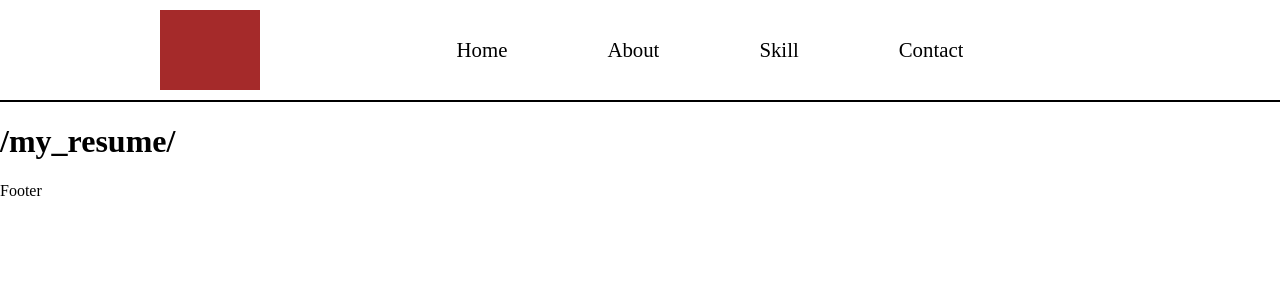
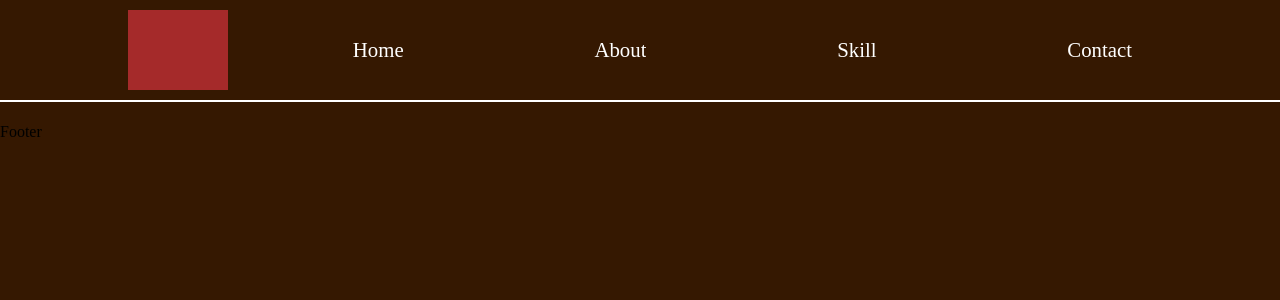
Before and after one commit to Ilia-Kvaratskhelia1/my_resume, a React (Vite) app: page /my_resume/about in a window 1280 px wide. Shown: the top 300 px of the page. Built offline with nearby package versions, Linux system fonts and the light colour scheme.

Commit message:
home page not full

```diff
--- a/src/App.css
+++ b/src/App.css
@@ -2,6 +2,7 @@ body{
   margin: 0px;
   padding: 0%;
   box-sizing: border-box;
+  background-color:rgb(53, 24, 1);
 }
 
 /* #root {
--- a/src/components/Component.css
+++ b/src/components/Component.css
@@ -1,31 +1,78 @@
-/*
-.animatedName {
-    color: hsl(0, 0%, 28%);
-    font-size: 30px!important;
-    font-family: monospace;
-    letter-spacing: 4px!important;
-    text-transform: uppercase;
-    flex-wrap: wrap;
-  } */
+section{
+  width: 100%;
+  height: 500px;
+  display: flex;
+  justify-content: center;
 
-/* .animatedName {
-    padding: 64px;
-    background: linear-gradient(to right, hsl(0, 0%, 30%) 0, hsl(0, 0%, 100%) 10%, hsl(0, 0%, 30%) 20%);
-    -webkit-background-clip: text;
-    -webkit-text-fill-color: transparent;
-    animation: shine 3s infinite linear;
-  }
+}
+.container{
+  width: 100%;
+  height: auto;
+  display: flex;
+  flex-direction: column;
+  position: relative;
+  align-items: center;
+  justify-content: center;
+  /* justify-content: space-between; */
+}
+.titles{
+  width: 80%;
+  color: white;
+  z-index: 10000;
+}
+.titles h1{
+  font-size: 1.9rem;
+}
+.titles h2{
+  font-size: 1.6rem;
+}
+.fullName{
+  color: red;
+
+}
+
+.resumeImg{
+  width: 100%;
+  height: 100%;
+  position: absolute;
+}
+.resumeImg img{
+  width: 100%;
+  height: 100%;
+}
 
 
+.coverText{
+  color: white;
+}
 
-@keyframes shine {
-    0% {
-      background-position: 0;
-    }
-    60% {
-      background-position: 600px;
-    }
-    100% {
-      background-position: 600px;
-    }
-  } */
+.skills{
+  width: 100%;
+  height: auto;
+}
+.containerSkill{
+  width: 100%;
+  display: flex;
+  flex-wrap: wrap;
+}
+
+.skillsLang{
+  width:100%;
+  height: 280px;
+  display: flex;
+  flex-direction: column;
+  align-items: center;
+  border: 2px solid red;
+  /* justify-content: center; */
+}
+
+
+.skillLogo{
+  width:200px;
+  height: 200px;
+}
+
+/* //  "location": "City, Country",
+//   "email": "your.email@example.com",
+//   "phone": "123-456-7890",
+//   "website": "https://www.yourwebsite.com" */
--- a/src/components/Home.jsx
+++ b/src/components/Home.jsx
@@ -1,8 +1,5 @@
 import React from 'react'
 import "./Component.css"
-import Header from '../sections/Header'
-import Footer from '../sections/Footer'
-import { Outlet } from 'react-router-dom'
 import info from "..//info.json"
 function Home() {
   console.log(info.personalinformation.profileImg)
@@ -10,9 +7,25 @@ function Home() {
 
     <>
       <section className='HomeSect'>
-      <h1 className='animatedName'>{info.personalinformation.name} {info.personalinformation.lastName}</h1>
-      <h2>{info.personalinformation.jobTitle}</h2>
-      <img src={info.personalinformation.profileImg} alt="" />
+     <div className="container">
+     <div className="titles">
+     <h1 className='animatedName'>Hello, I'm <span className='fullName' >{info.personalinformation.name} {info.personalinformation.lastName}</span></h1>
+    <h2>{info.personalinformation.jobTitle}</h2>
+     </div>
+     <div className="resumeImg">
+     <img className='' src={info.personalinformation.profileImg} alt="" />
+     </div>
+     </div>
+      </section>
+      <section className='skills'>
+      <div className="containerSkill">
+        {info.personalinformation.skills.map((item)=>{
+         return <div className="skillsLang">
+            <h2>{item.lang}</h2>
+           <img className='skillLogo' src={item.img} alt="" />
+          </div>
+        })}
+      </div>
       </section>
     </>
   )
--- a/src/info.json
+++ b/src/info.json
@@ -1,15 +1,25 @@
 
   {
-  "path":"/my_resume/",
   "personalinformation":{
         "name": "Ilia",
         "lastName":"Kvaratskhelia",
-        "profileImg":"./images/ilias.jpeg",
-        "jobTitle": "Junio Full-Stack Developer",
-        "location": "City, Country",
-        "email": "your.email@example.com",
-        "phone": "123-456-7890",
-        "website": "https://www.yourwebsite.com"
+        "profileImg":"./src/images/ilias.jpeg",
+        "jobTitle": "Junior Full-Stack Developer",
+        "coverLetter":" The standard chunk of Lorem Ipsum used since the 1500s is reproduced below for those interested. Sections 1.10.32 and 1.10.33 from by Cicero are also reproduced in their exact original form, accompanied by English versions from the 1914 translation by H. Rackham.",
+        "skills":[
+          {"lang":"Html", "img":"./src/images/htmlLogo.png"},
+          {"lang":"Css", "img":"./src/images/htmlLogo.png"},
+          {"lang":"Sass", "img":"./src/images/htmlLogo.png"},
+          {"lang":"Bootsrap", "img":"./src/images/htmlLogo.png"},
+          {"lang":"JavaScript", "img":"./src/images/htmlLogo.png"},
+          {"lang":"Typescript", "img":"./src/images/htmlLogo.png"},
+          {"lang":"Reactjs", "img":"./src/images/htmlLogo.png"},
+          {"lang":"ReactTypescript", "img":"./src/images/htmlLogo.png"},
+          {"lang":"Python", "img":"./src/images/htmlLogo.png"},
+          {"lang":"Django", "img":"./src/images/htmlLogo.png"},
+          {"lang":"Rest Api", "img":"./src/images/htmlLogo.png"},
+          {"lang":"Sql", "img":"./src/images/htmlLogo.png"}
+        ]
   },
   "education": [
     {
--- a/src/sections/HeadFoot.css
+++ b/src/sections/HeadFoot.css
@@ -49,7 +49,7 @@ nav ul li{
     margin: 20px;
 }
 .burgerMenu{
-    border: 2px solid black;
+    border: 2px solid white;
 }
 
 @media only screen and (min-width:700px){
@@ -59,7 +59,7 @@ nav ul li{
         display: flex;
         justify-content: center;
         align-items: center;
-        border-bottom: 2px solid black;
+        border-bottom: 2px solid white;
         background-color: transparent;
     }
 
@@ -69,7 +69,7 @@ nav ul li{
         top: 0px;
         position: absolute;
         display: flex;
-        justify-content: center;
+        justify-content: space-between;
         align-items: center;
         background-color: transparent;
 
@@ -81,11 +81,10 @@ nav ul li{
         display: flex;
         flex-direction: row;
         align-items: center;
-        justify-content: center;
+        justify-content: space-between;
     }
 
     nav ul li{
-        margin: 0 50px;
         list-style: none;
         position: relative;
         overflow: hidden;
@@ -95,7 +94,7 @@ nav ul li{
         position: absolute;
         width: 120%;
         height: 5px;
-        background-color: black;
+        background-color: white;
         bottom: -15%;
         left: -120%;
         transition: .7s ease-out;
@@ -109,7 +108,7 @@ nav ul li{
         text-decoration: none;
         font-size: 1.3rem;
         font-weight: 400;
-        color: black;
+        color: white;
 
     }
 
--- a/src/sections/Header.jsx
+++ b/src/sections/Header.jsx
@@ -16,7 +16,6 @@ function Header() {
       <nav className={burgerActive ? 'deActiveNav' : ''}>
       <div className="img">
       {/* <img src={HeaderBg} alt="/" /> */}
-
       </div>
       <ul>
         <li><Link to="/my_resume/">Home</Link></li>
```
Also changed, not shown: src/images/htmlLogo.png (added).
